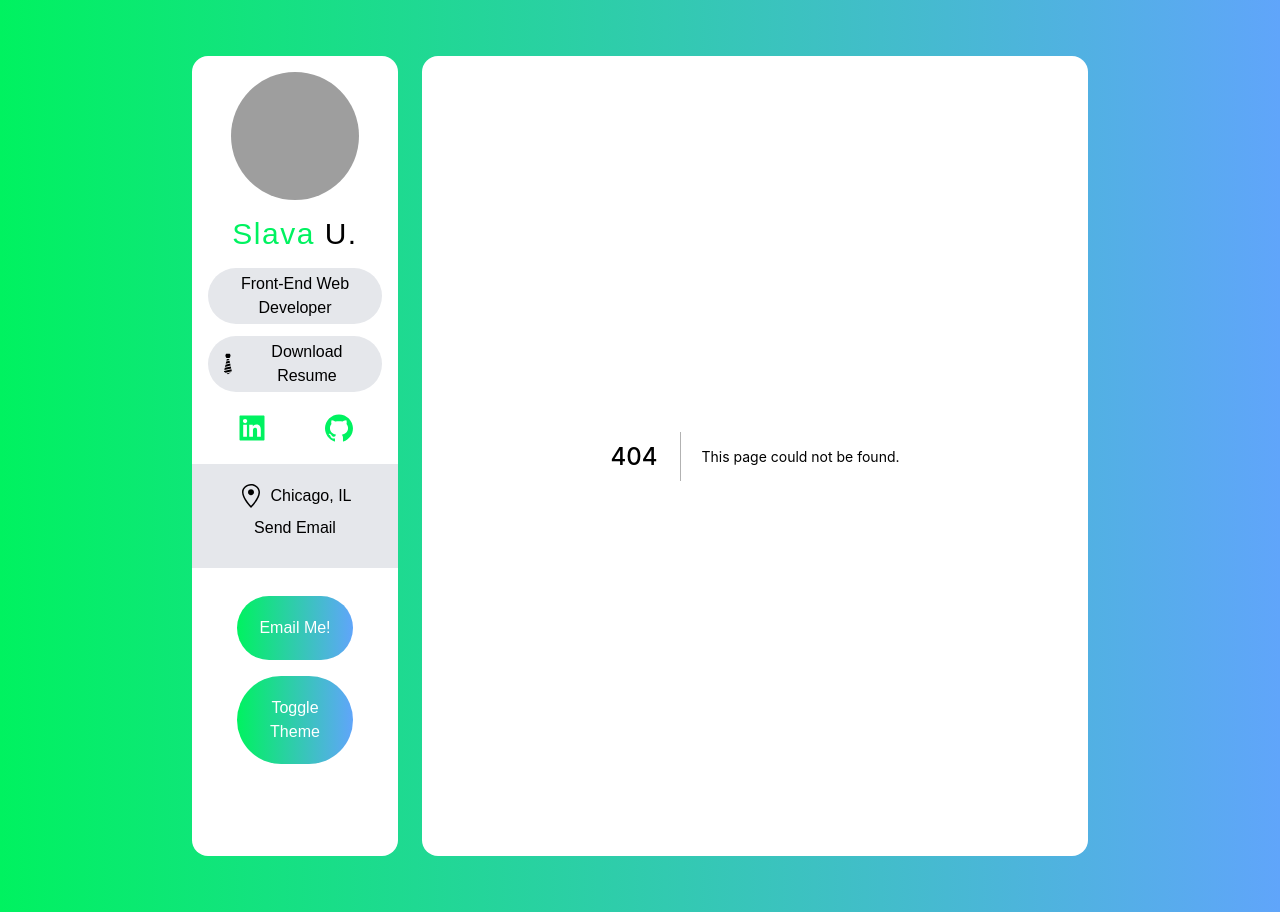
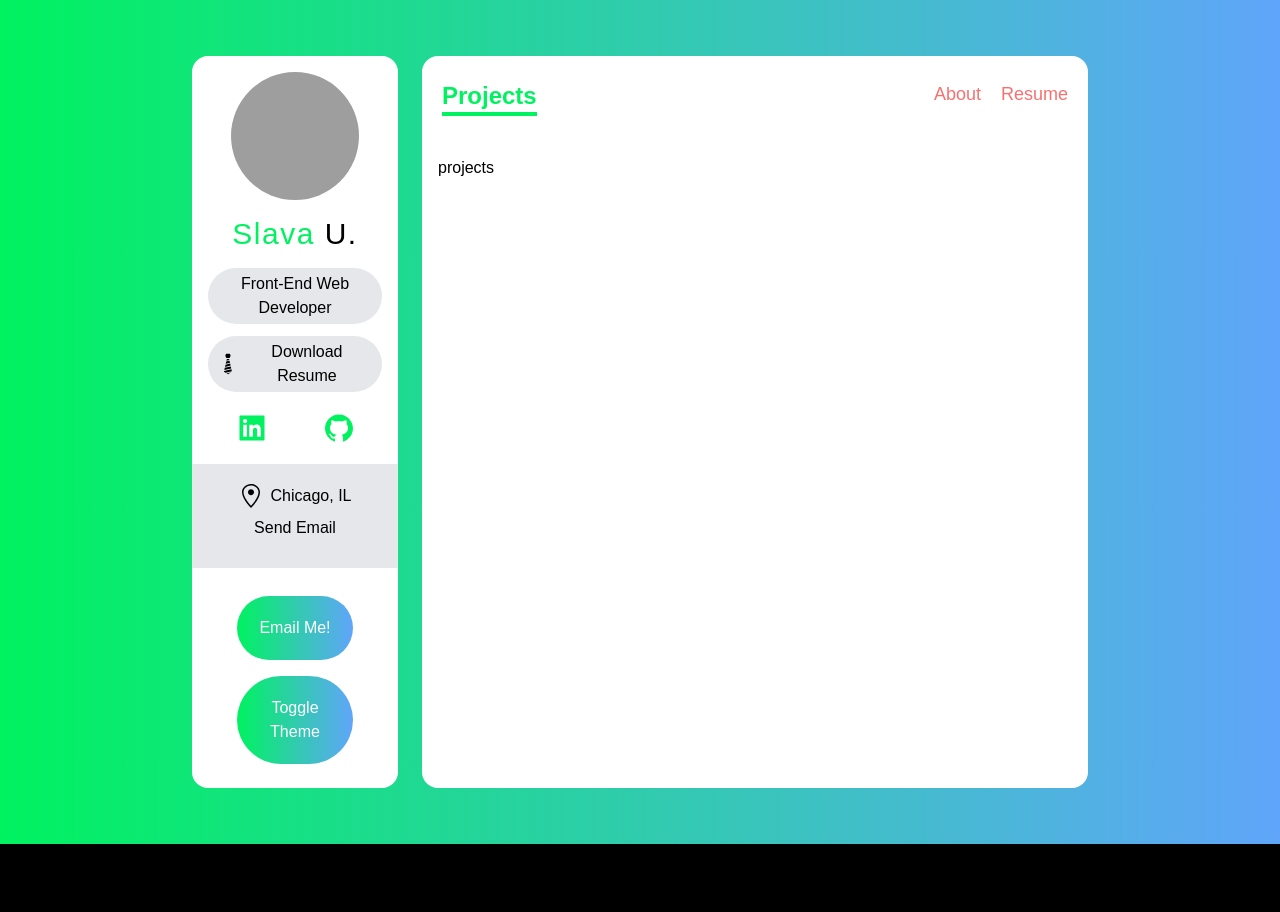
Before and after one commit to ustiuzhanin/portfolio, a Next.js app: page /projects in a window 1280 px wide. Before the commit this address had no page. After the commit the page ends 844 px from the top, so only its background shows below. Built offline with nearby package versions, Linux system fonts and the light colour scheme; grey boxes are pictures that could not be loaded.

Commit message:
add Navbar and NavItem components

```diff
--- /dev/null
+++ b/components/NavItem.tsx
@@ -0,0 +1,21 @@
+import { FunctionComponent } from "react";
+import Link from "next/link";
+
+const Navitem: FunctionComponent<{
+  activeItem: string;
+  setActiveItem: Function;
+  name: string;
+  route: string;
+}> = ({ activeItem, name, route, setActiveItem }) => {
+  return activeItem !== name ? (
+    <Link href={route}>
+      <a>
+        <span className='hover:text-green' onClick={() => setActiveItem(name)}>
+          {name}
+        </span>
+      </a>
+    </Link>
+  ) : null;
+};
+
+export default Navitem;
--- /dev/null
+++ b/components/Navbar.tsx
@@ -0,0 +1,44 @@
+import { useEffect, useState } from "react";
+import { useRouter } from "next/router";
+
+import NavItem from "./NavItem.tsx";
+
+const Navbar = () => {
+  const [activeItem, setActiveItem] = useState<string>("");
+  const { pathname } = useRouter();
+
+  useEffect(() => {
+    if (pathname === "/") setActiveItem("About");
+    if (pathname === "/projects") setActiveItem("Projects");
+    if (pathname === "/resume") setActiveItem("Resume");
+  }, []);
+  return (
+    <div className='flex justify-between px-5 py-3 my-3'>
+      <span className='text-xl font-bold border-b-4 text-green border-green md:text-2xl'>
+        {activeItem}
+      </span>
+      <div className='flex space-x-3 space-x-5 text-lg text-red-400'>
+        <NavItem
+          activeItem={activeItem}
+          setActiveItem={setActiveItem}
+          name='About'
+          route='/'
+        ></NavItem>
+        <NavItem
+          activeItem={activeItem}
+          setActiveItem={setActiveItem}
+          name='Projects'
+          route='/projects'
+        ></NavItem>
+        <NavItem
+          activeItem={activeItem}
+          setActiveItem={setActiveItem}
+          name='Resume'
+          route='/resume'
+        ></NavItem>
+      </div>
+    </div>
+  );
+};
+
+export default Navbar;
--- /dev/null
+++ b/data.ts
@@ -0,0 +1,20 @@
+import {RiComputerLine} from 'react-icons/ri'
+import {Service} from './type'
+
+export const services:Service[] = [
+  {
+    title: 'Front-End developer',
+    desc: 'Lorem ipsum, dolor sit amet consectetur adipisicing elit. Placeat repudiandae sint consectetur ipsum quos architecto ab hic optio, eaque officiis dolor, ad expedita? Accusamus molestiae pariatur nam.',
+    Icon: RiComputerLine
+  },
+  {
+    titlee: 'Freveloper',
+    desc: 'Lorem ipsum, dolor sit amet consectetur adipisicing elit. Placeat repudiandae sint consectetur ipsum quos architecto ab hic optio, eaque officiis dolor, ad expedita?',
+    Icon: RiComputerLine
+  }
+  {
+    titlee: 'Whatever',
+    desc: 'Lorem ipsum, dolor sit amet consectetur adipisicing elit. Placeat repudiandae sint consectetur ipsum quos architecto ab hic optio, eaque officiis dolor, ad expedita? Accusamus molestiae pariatur nam in reiciendis tempora!',
+    Icon: RiComputerLine
+  }
+]
--- a/pages/_app.tsx
+++ b/pages/_app.tsx
@@ -1,5 +1,6 @@
 import "../styles/globals.css";
 import Sidebar from "../components/Sidebar";
+import Navbar from "../components/Navbar";
 
 function MyApp({ Component, pageProps }) {
   return (
@@ -7,7 +8,8 @@ function MyApp({ Component, pageProps }) {
       <aside className='col-span-12 p-4 text-center bg-white lg:col-span-3 rounded-2xl'>
         <Sidebar />
       </aside>
-      <div className='col-span-12 bg-white lg:col-span-9 rounded-2xl'>
+      <div className='flex flex-col col-span-12 bg-white lg:col-span-9 rounded-2xl'>
+        <Navbar />
         <Component {...pageProps} />
       </div>
     </section>
--- /dev/null
+++ b/pages/api/services.ts
@@ -0,0 +1,7 @@
+import { NextApiRequest, NextApiResponse } from "next";
+
+import {services} from '../../data'
+
+export default (req:NextApiRequest,res:NextApiResponse) => {
+   res.status(200).json({services})
+}
--- a/pages/index.tsx
+++ b/pages/index.tsx
@@ -1,9 +1,23 @@
-const index = () => {
+import { GetStaticProps } from "next";
+import { services } from "../data";
+
+const index = ({ services }) => {
   return (
     <div>
       <h1>qq</h1>
     </div>
-  )
-}
+  );
+};
 
-export default index
+export default index;
+
+// export default getStaticProps = async (context: GetStaticProps) => {
+//   const res = await fetch("http://localhost:3000");
+//   const data = await res.json();
+
+//   return {
+//     props: {
+//       services: data.services,
+//     },
+//   };
+// };
--- /dev/null
+++ b/pages/projects.tsx
@@ -0,0 +1,5 @@
+const projects = () => {
+  return <div className='p-4'>projects</div>;
+};
+
+export default projects;
--- /dev/null
+++ b/pages/resume.tsx
@@ -0,0 +1,5 @@
+const resume = () => {
+  return <div className='p-4'>resume</div>;
+};
+
+export default resume;
--- /dev/null
+++ b/type.ts
@@ -0,0 +1,7 @@
+import {IconType} from 'react-icons'
+
+interface Service {
+  title: string,
+  about: string,
+  Icon: IconType
+}
```
